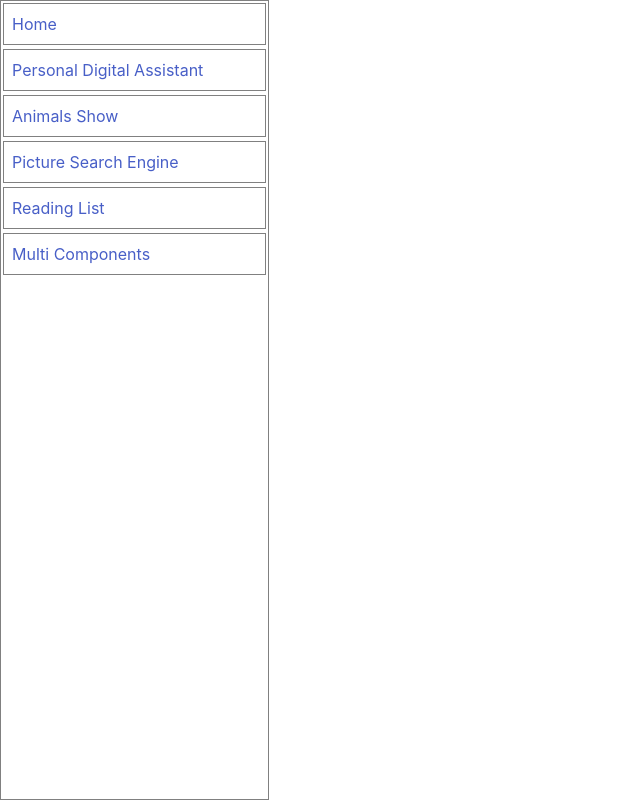
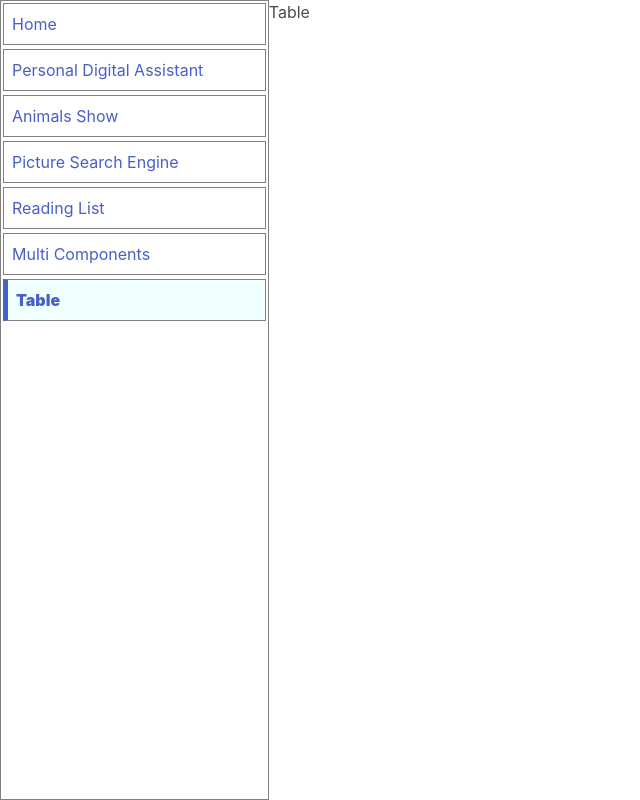
Before and after one commit to SaadiaAhmad/react-project, a React (Create React App) app: page /table in a window 1280 px wide. Shown: the whole page, without its empty margins (0-640 px from the left). Built offline with nearby package versions, Linux system fonts and the light colour scheme.

Commit message:
create table component and add route

```diff
--- a/src/App.js
+++ b/src/App.js
@@ -9,6 +9,7 @@ import MultiComponents from './components/MultiComponents/MultiComponents';
 
 import Route from './components/Route/Route';
 import Sidebar from './components/Sidebar/Sidebar';
+import Table from './components/Table/Table';
 
 function App() {
   return (
@@ -40,6 +41,9 @@ function App() {
         <Route path="/multi-components">
           <MultiComponents></MultiComponents>
         </Route>
+        <Route path="/table">
+          <Table></Table>
+        </Route>
       </div>
     </div>
   );
--- a/src/components/Sidebar/Sidebar.js
+++ b/src/components/Sidebar/Sidebar.js
@@ -27,6 +27,10 @@ function Sidebar() {
             label: 'Multi Components',
             path: '/multi-components'
         },
+        {
+            label: 'Table',
+            path: '/table'
+        }
     ];
 
     const renderedLinks = links.map((link) => <Link to={link.path}>{link.label}</Link>)
--- /dev/null
+++ b/src/components/Table/Table.js
@@ -0,0 +1,7 @@
+function Table() {
+    return (
+        <div> Table</div>
+    )
+}
+
+export default Table;
```
